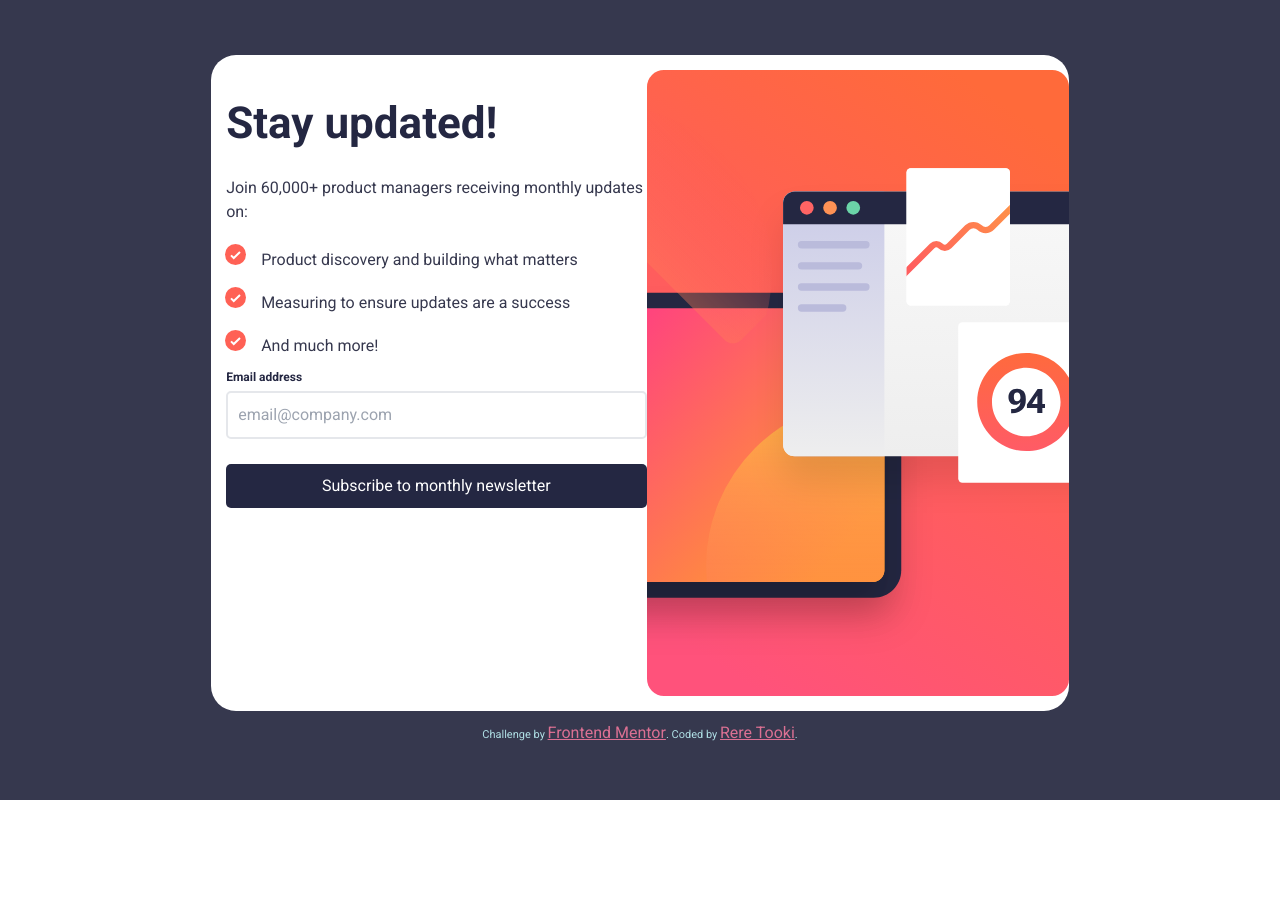
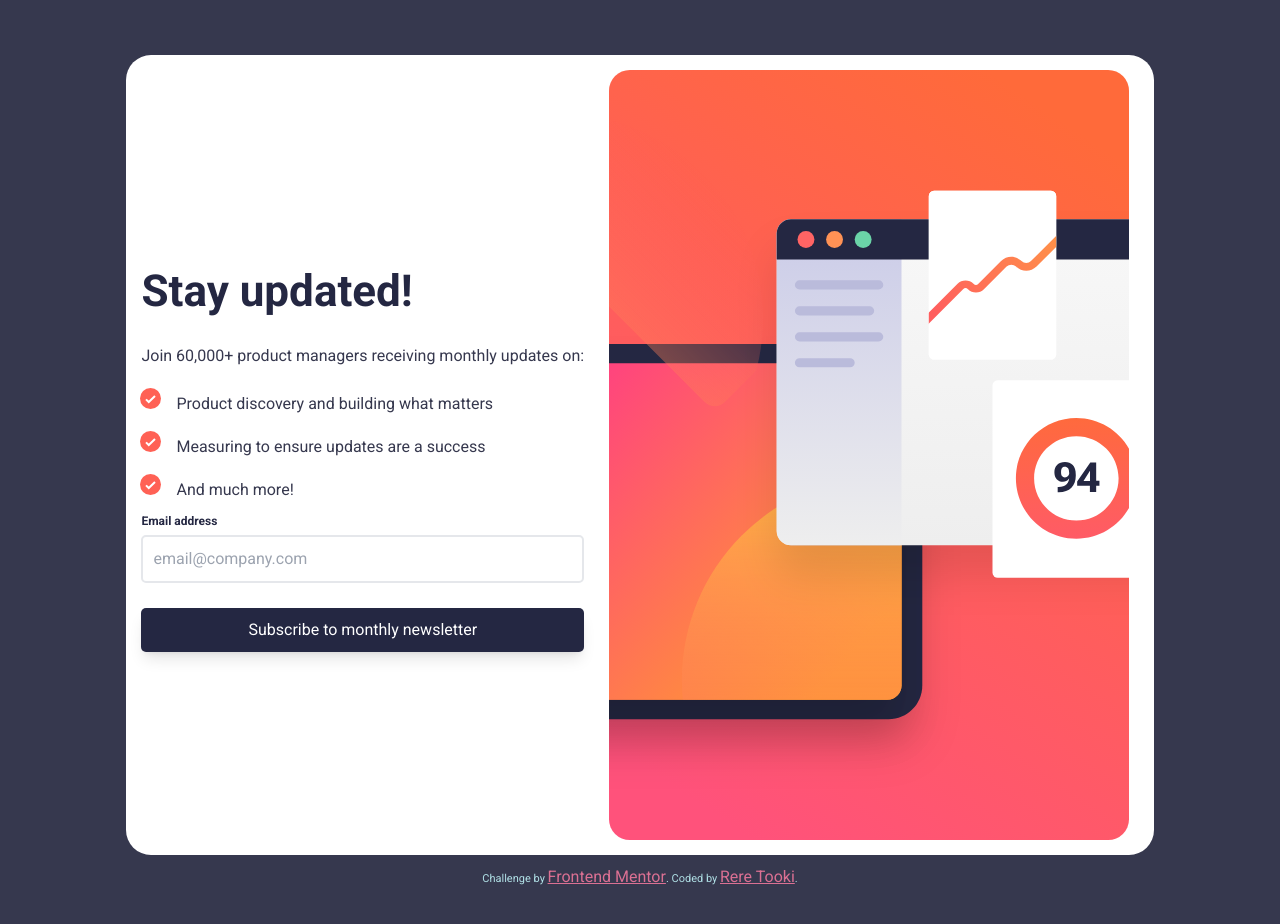
Before and after one commit to RereTooki/newsletter-component, a React (Vite) app: page / in a window 1280 px wide. Shown: the top 924 px of the page. Before the commit the page ends 800 px from the top, so only its background shows below. Built offline with nearby package versions, Linux system fonts and the light colour scheme.

Commit message:
Added the hover effect

```diff
--- a/src/App.css
+++ b/src/App.css
@@ -7,3 +7,11 @@
   font-size: 16px;
 
 }
+@layer components {
+  /* ... */
+  .gradient {
+    background: rgb(255,82,123);
+    background: linear-gradient(90deg, rgba(255,82,123,1) 46%, rgba(255,106,58,1) 79%);
+  }
+
+}
--- a/src/components/Card.tsx
+++ b/src/components/Card.tsx
@@ -8,14 +8,14 @@ import SignUpDesktop from "../assets/images/illustration-sign-up-desktop.svg";
 const Card = () => {
   return (
     <>
-      <div className=" h-fit w-full flex flex-col md:bg-charcoal-greys font-roboto  md:justify-center md:items-center md:h-screen md:py-[55px]">
-        <div className=" md:w-fit md:h-full object-cover md:bg-whites md:flex-row-reverse flex flex-col rounded-[25px] ">
+      <div className=" h-fit w-full flex flex-col md:bg-charcoal-greys font-roboto  md:justify-center md:items-center md:h-max md:py-[55px]">
+        <div className=" md:w-fit md:h-screen object-cover md:bg-whites md:justify-center md:items-center md:flex-row-reverse flex flex-col rounded-[25px] ">
           <img
-            className=" relative top-[-20px] md:top-0  md:py-[15px] md:w-fit  "
+            className=" relative top-[-20px] md:top-0  md:py-[15px] md:w-fit md:h-full md:px-[25px]  "
             src={SignUpDesktop}
             alt="A sign-up picture"
           />
-          <div className="md:w-fit md:w-full md:mt-[5px] md:justify-center md:items-center">
+          <div className="md:w-fit md:w-full md:justify-center md:items-center">
             <CardBody />
           </div>
         </div>
--- a/src/components/CardForm.tsx
+++ b/src/components/CardForm.tsx
@@ -21,7 +21,7 @@ const CardForm = () => {
         </div>
 
         <button
-          className=" mt-[25px] mb-[30px] text-whites p-[10px] rounded-[5px] bg-dark-slate-greys w-full"
+          className=" mt-[25px] mb-[30px] text-whites p-[10px] rounded-[5px] bg-dark-slate-greys hover:gradient w-full shadow-lg hover:shadow-tomatos/70"
           type="submit"
         >
           Subscribe to monthly newsletter
```
